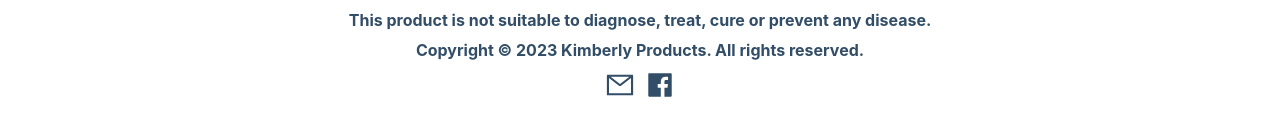
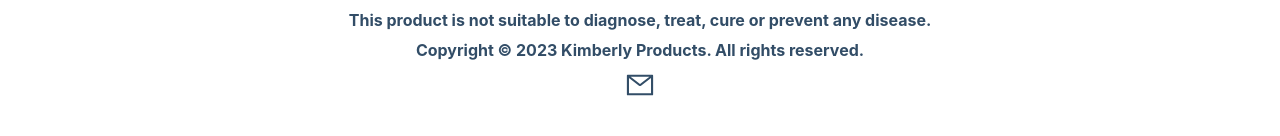
Before and after one commit to stroudcr/kimberlyproducts, a Next.js app: page /contact-us in a window 1280 px wide. Shown: the part 900-1036 px from the top of the page. Built offline with nearby package versions, Linux system fonts and the light colour scheme; no server answers.

Commit message:
removed fb button temporarily

```diff
--- a/components/Footer.jsx
+++ b/components/Footer.jsx
@@ -9,7 +9,7 @@ const Footer = () => {
       <p>Copyright © 2023 Kimberly Products. All rights reserved.</p>
       <p className="icons">
       <a className="email" href="mailto:kimberlyproductsllc@gmail.com"><AiOutlineMail /></a>
-      <a href="https://www.facebook.com"><AiFillFacebook /></a>
+      {/* <a href="https://www.facebook.com"><AiFillFacebook /></a> */}
       </p>
     </div>
   )
```
